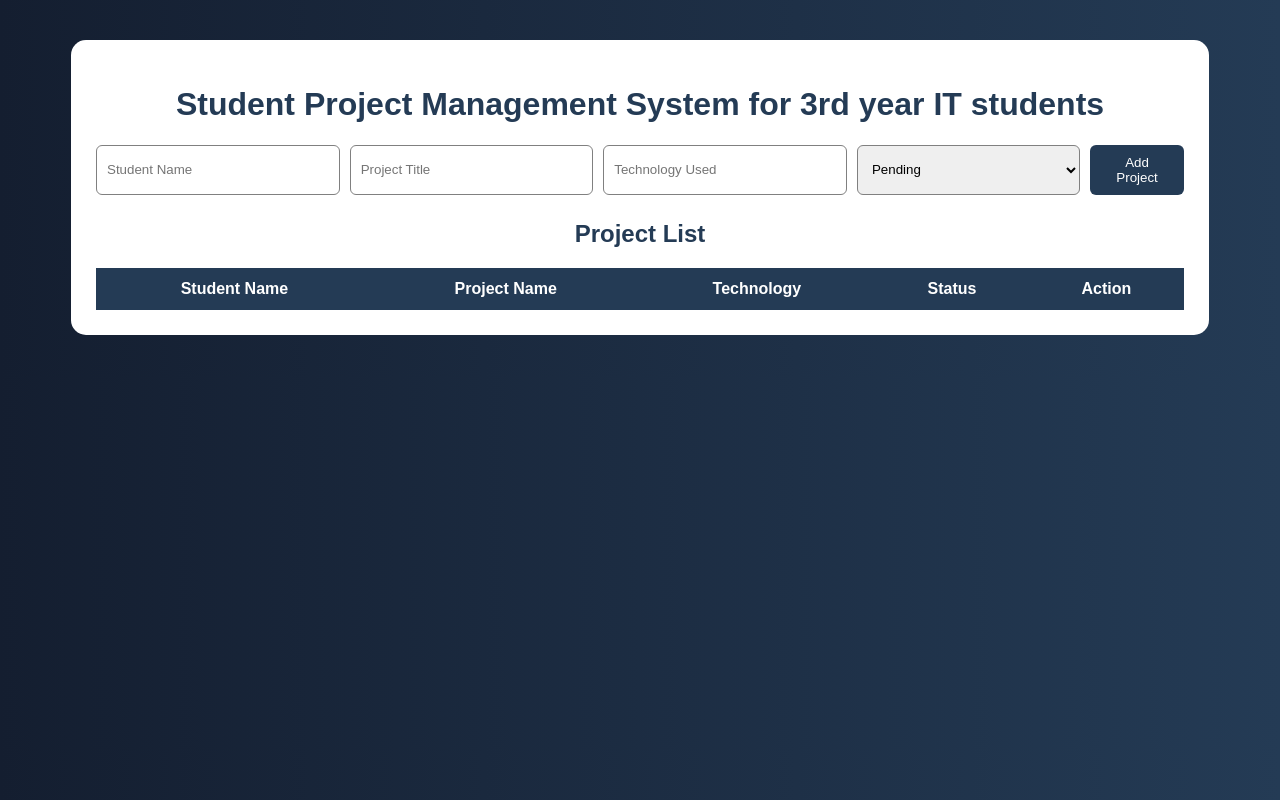
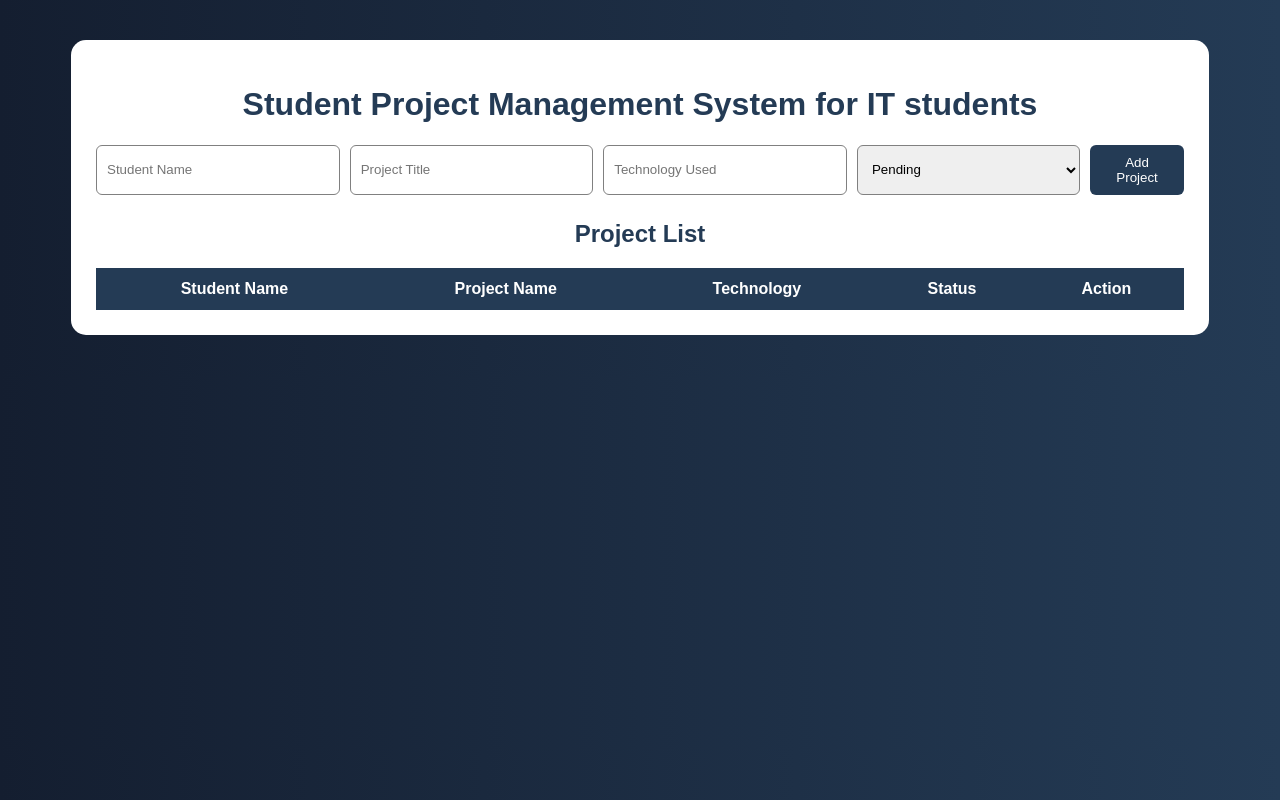
Before and after one commit to narayanatavva123/student-project-management-system, a website: page public/index.html in a window 1280 px wide. Drawn offline with Linux system fonts and the light colour scheme; no server answers.

Commit message:
Update project title heading in index.html

```diff
--- a/public/index.html
+++ b/public/index.html
@@ -7,7 +7,7 @@
 <body>
 
 <div class="container">
-  <h1>Student Project Management System for 3rd year  IT students </h1>
+  <h1>Student Project Management System for  IT students </h1>
 
   <div class="form-box">
     <input type="text" id="studentName" placeholder="Student Name">
```
